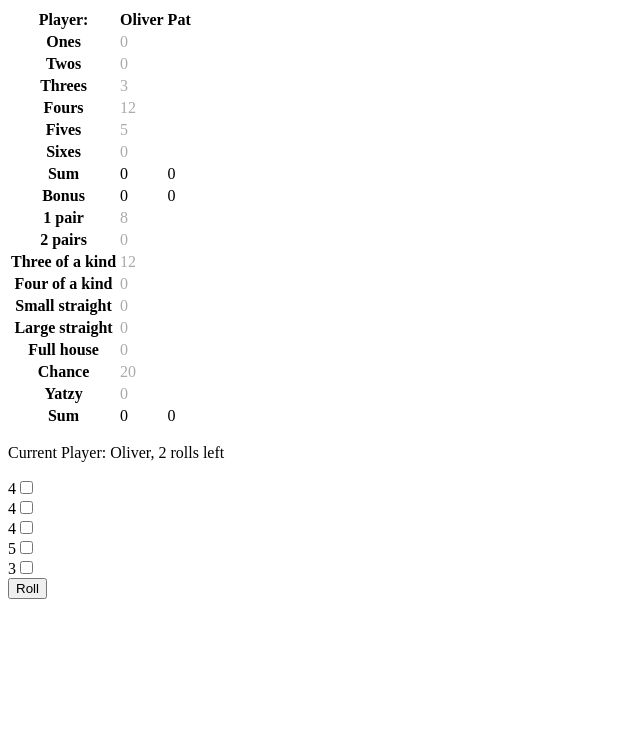
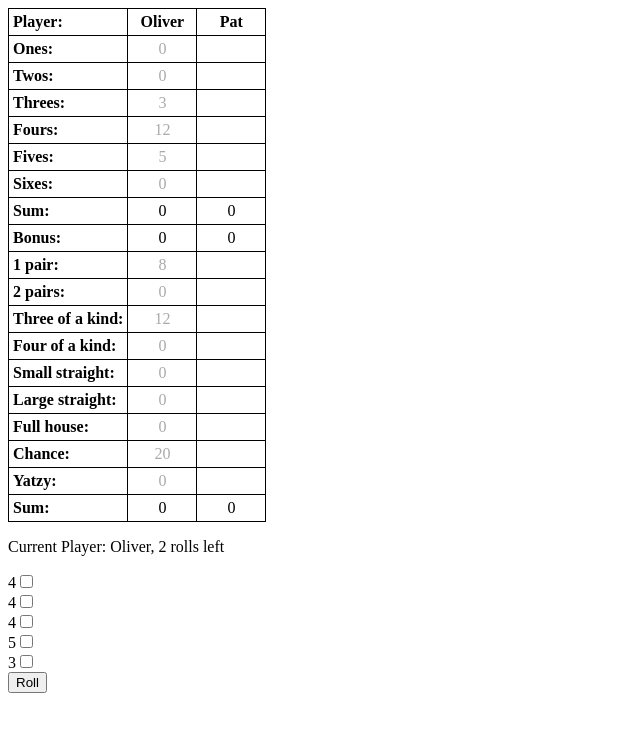
Before and after one commit to oliver-norden/react-redux-yatzy, a React (Create React App) app: page / in a window 1280 px wide. Shown: the top 732 px of the page, without its empty margins (0-640 px from the left). Built offline with nearby package versions, Linux system fonts and the light colour scheme; the HTML template or start-up script is replaced by a standard one.

Commit message:
General playing field astetics

```diff
--- a/src/components/playing-field/Field.js
+++ b/src/components/playing-field/Field.js
@@ -1,6 +1,7 @@
 import React, { Component } from 'react';
 import { connect } from 'react-redux';
 import FieldRow from './FieldRow';
+import styles from './PlayingField.module.css';
 
 class Field extends Component {
 
@@ -16,14 +17,14 @@ class Field extends Component {
     render() {
         const { posScore, players, rows } = this.props;
         return (
-            <table>
+            <table className={styles.playingField}>
                 <thead>
                     <tr>
                         <th>
                             Player:
                         </th>
                         {players.map(player =>
-                            <th key={player.id}>
+                            <th key={player.id} className={styles.playerName}>
                                 {player.name}
                             </th>
                         )}
--- a/src/components/playing-field/FieldRow.js
+++ b/src/components/playing-field/FieldRow.js
@@ -50,7 +50,7 @@ class FieldRow extends Component {
         const { players, header } = this.props;
         return (
             <tr>
-                <th>{header}</th>
+                <th>{`${header}:`}</th>
                 {players.map(player =>
                     <React.Fragment key={player.id}>
                         {this.getCell(player.id)}
--- /dev/null
+++ b/src/components/playing-field/PlayingField.module.css
@@ -0,0 +1,21 @@
+.playingField{
+    border-collapse: collapse;
+}
+
+.playingField td, .playingField th{
+    border: 1px solid black;
+    padding: 4px;
+}
+
+.playingField td{
+    text-align: center;
+}
+
+.playingField th{
+    text-align: left;
+}
+
+.playingField th.playerName{
+    text-align: center;
+    width: 60px;
+}
```
